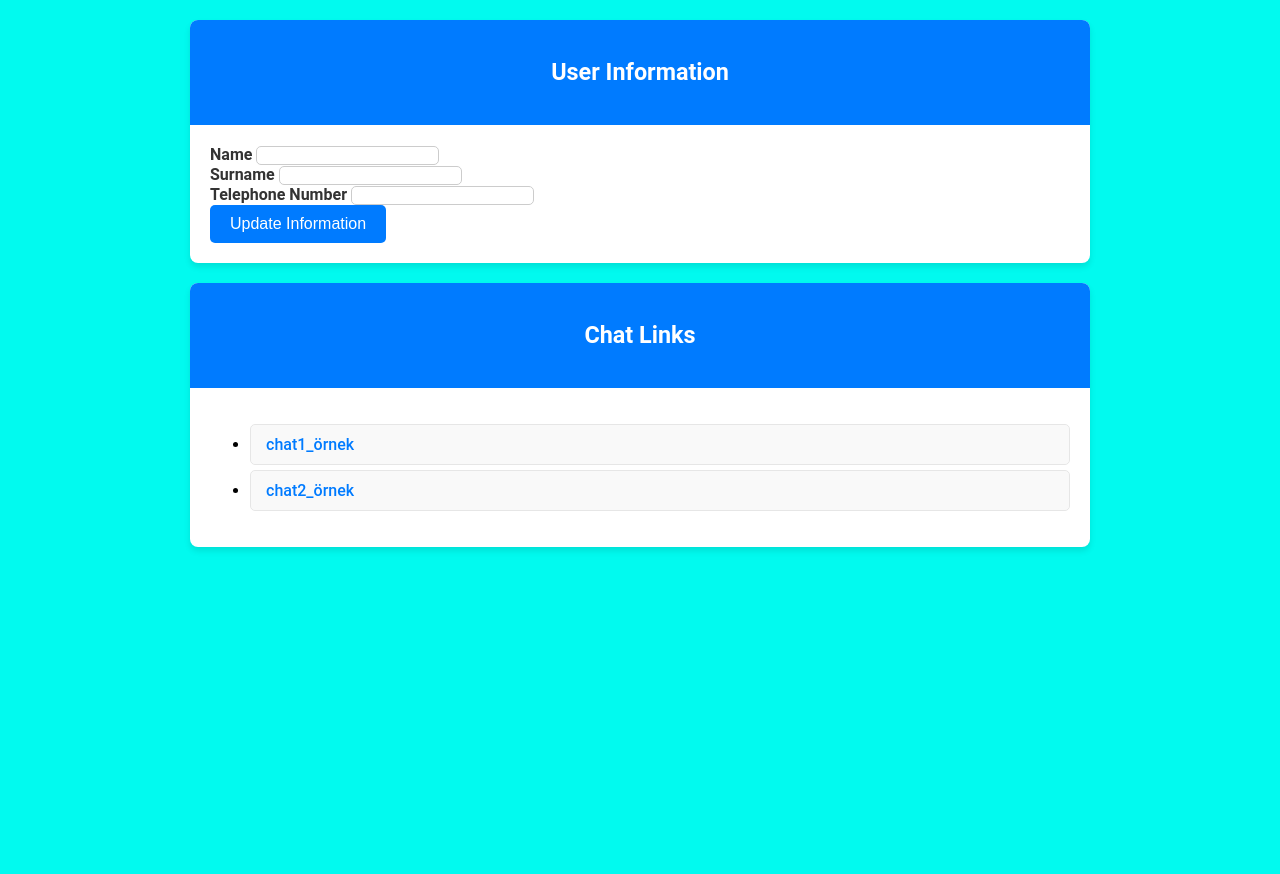
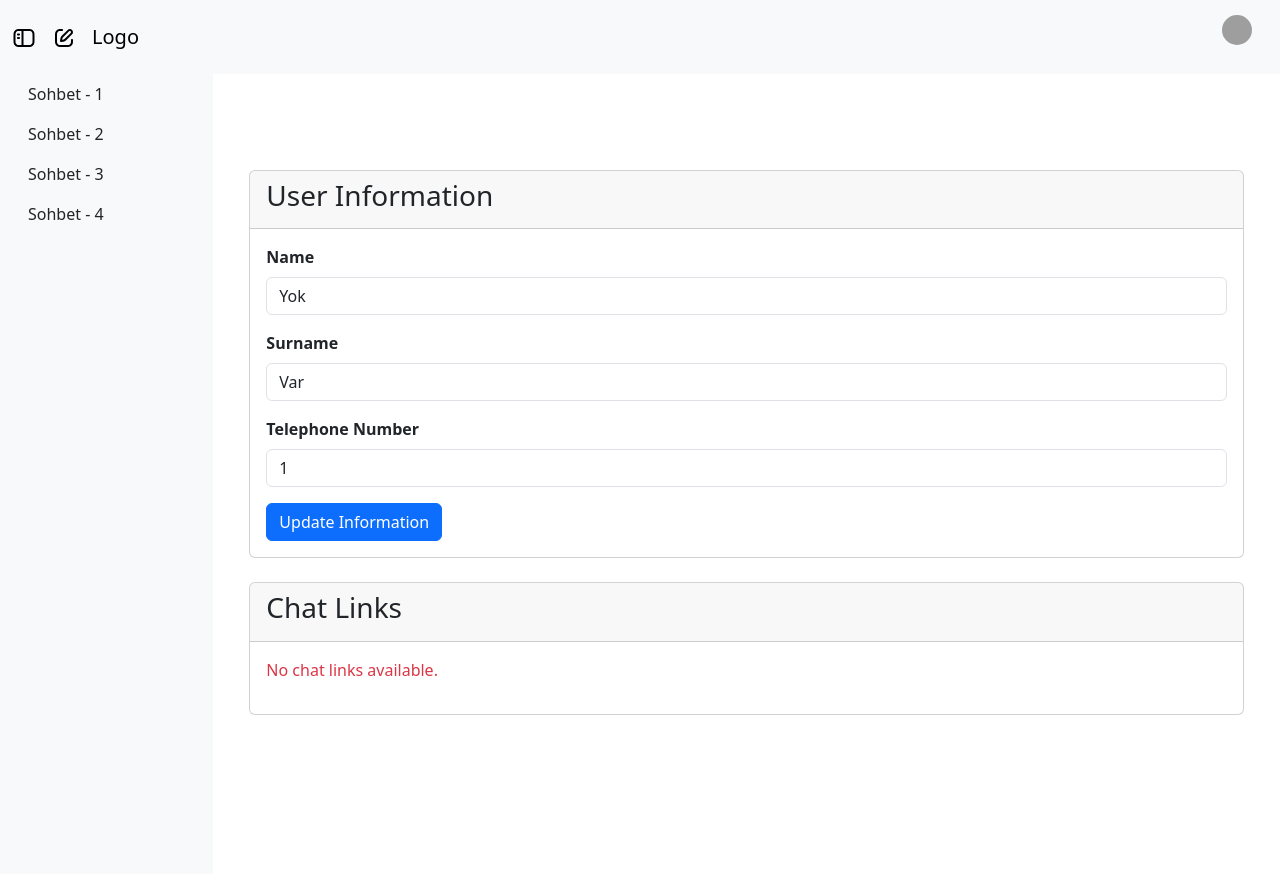
Before and after one commit to BlackFoxT/GradProject, a Flask app: page /profile in a window 1280 px wide. Before the commit the page ends 551 px from the top, so only its background shows below. Run offline with Flask 3, Linux system fonts and the light colour scheme; a user stored in the database is signed in; data comes from the database, SQL or seed files in the repository; data that the repository does not hold is empty; grey boxes are pictures that could not be loaded.

Commit message:
old one for functionality

```diff
--- a/templates/profile.html
+++ b/templates/profile.html
@@ -1,148 +1,53 @@
-<!DOCTYPE html>
-<html lang="en">
-<head>
-    <meta charset="UTF-8">
-    <meta name="viewport" content="width=device-width, initial-scale=1.0">
-    <title>Profile Page</title>
-    <style>
-        /* Genel ayarlar */
-        body {
-            font-family: 'Roboto', sans-serif;
-            background-color: #01faef;
-            margin: 0;
-            padding: 0;
-        }
+{% extends "layouts/layout.html" %}
 
-        .container {
-            max-width: 900px;
-            margin: 0 auto;
-            padding: 20px;
-        }
+{% block title %}
+Profile Page
+{% endblock title %}
 
-        /* Kart tasarımı */
-        .card {
-            background-color: #ffffff;
-            border-radius: 8px;
-            box-shadow: 0 4px 6px rgba(0, 0, 0, 0.1);
-            border: none;
-            margin-bottom: 20px;
-            overflow: hidden;
-        }
+{% block content %}
+<div class="container mt-5">
 
-        .card-header {
-            background-color: #007bff;
-            color: #ffffff;
-            padding: 15px;
-            text-align: center;
-            font-size: 1.25rem;
-        }
-
-        .card-body {
-            padding: 20px;
-        }
-
-        /* Form tasarımı */
-        form .form-label {
-            font-weight: bold;
-            color: #333333;
-        }
-
-        form .form-control {
-            border-radius: 5px;
-            border: 1px solid #cccccc;
-            transition: border-color 0.3s ease-in-out;
-        }
-
-        form .form-control:focus {
-            border-color: #007bff;
-            box-shadow: 0 0 5px rgba(0, 123, 255, 0.5);
-        }
-
-        form button[type="submit"] {
-            background-color: #007bff;
-            color: #ffffff;
-            border: none;
-            padding: 10px 20px;
-            border-radius: 5px;
-            font-size: 1rem;
-            cursor: pointer;
-            transition: background-color 0.3s ease-in-out;
-        }
-
-        form button[type="submit"]:hover {
-            background-color: #0056b3;
-        }
-
-        /* Liste tasarımı */
-        .list-group-item {
-            background-color: #f9f9f9;
-            border: 1px solid #e6e6e6;
-            padding: 10px 15px;
-            margin-bottom: 5px;
-            border-radius: 5px;
-        }
-
-        .list-group-item a {
-            text-decoration: none;
-            color: #007bff;
-            font-weight: 500;
-        }
-
-        .list-group-item a:hover {
-            text-decoration: underline;
-        }
-
-        /* Uyarı mesajı */
-        .text-danger {
-            font-size: 1rem;
-            font-weight: bold;
-            text-align: center;
-            margin-top: 15px;
-        }
-    </style>
-</head>
-<body>
-    <div class="container mt-5">
-        <!-- Kullanıcı Bilgileri Kartı -->
     <div class="card mt-4">
         <div class="card-header">
             <h3>User Information</h3>
         </div>
         <div class="card-body">
-                <form method="POST" action="/update_information">
+            <form method="POST" action="{{ url_for('update_information') }}">
                 <div class="mb-3">
                     <label for="name" class="form-label"><strong>Name</strong></label>
-                        <input type="text" class="form-control" id="name" name="name" value="">
+                    <input type="text" class="form-control" id="name" name="name" value="{{ info.name if info else '' }}">
                 </div>
                 <div class="mb-3">
                     <label for="surname" class="form-label"><strong>Surname</strong></label>
-                        <input type="text" class="form-control" id="surname" name="surname" value="">
+                    <input type="text" class="form-control" id="surname" name="surname" value="{{ info.surname if info else '' }}">
                 </div>
                 <div class="mb-3">
                     <label for="telephone_number" class="form-label"><strong>Telephone Number</strong></label>
-                        <input type="text" class="form-control" id="telephone_number" name="telephone_number" value="">
+                    <input type="text" class="form-control" id="telephone_number" name="telephone_number" value="{{ info.telephone_number if info else '' }}">
                 </div>
                 <button type="submit" class="btn btn-primary">Update Information</button>
             </form>
         </div>
     </div>
 
-
     <div class="card mt-4">
         <div class="card-header">
             <h3>Chat Links</h3>
         </div>
         <div class="card-body">
+            {% if chat_links %}
                 <ul class="list-group">
+                    {% for link in chat_links %}
                         <li class="list-group-item">
-                        <a href="" target="_blank">chat1_örnek</a>
+                            <a href="{{ link.link }}" target="_blank">{{ link.link }}</a>
                         </li>
-                    <li class="list-group-item">
-                        <a href="" target="_blank">chat2_örnek</a>
-                    </li>
+                    {% endfor %}
                 </ul>
+            {% else %}
+                <p class="text-danger">No chat links available.</p>
+            {% endif %}
         </div>
     </div>
+
 </div>
-</body>
-</html>
+{% endblock content %}
```
Lines whose indentation alone changed are shown as unchanged.
